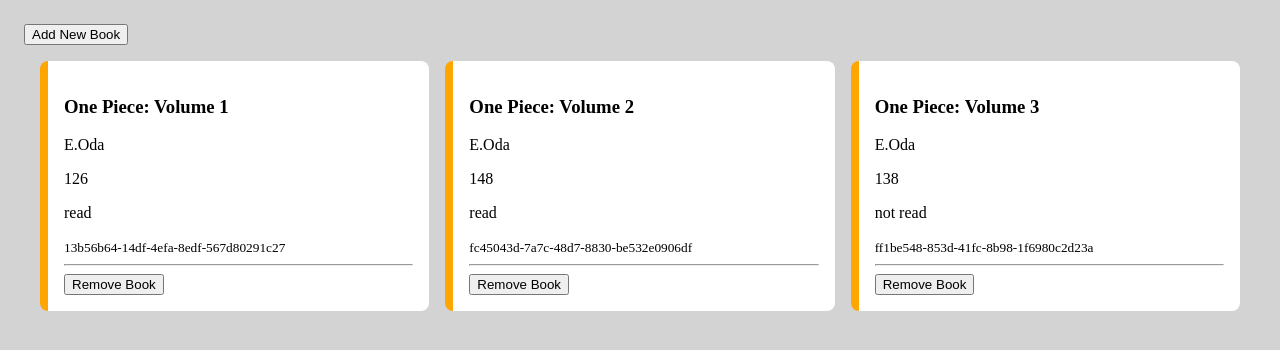
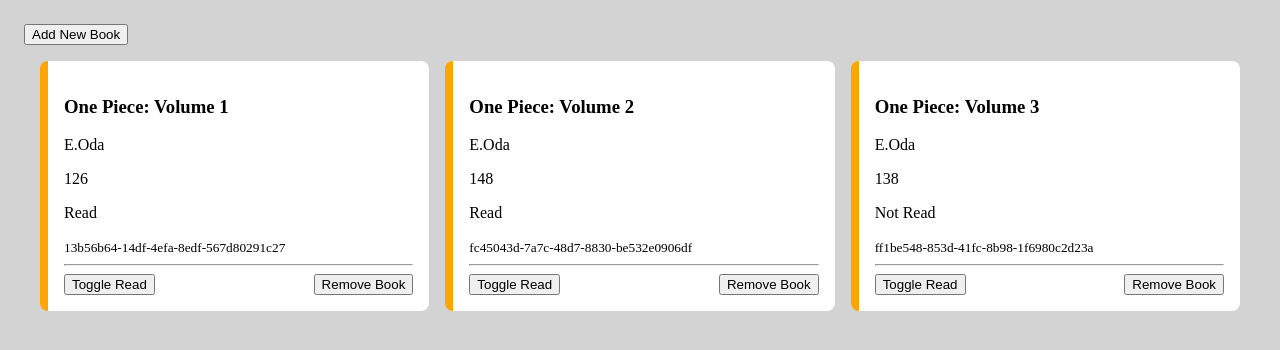
Before and after one commit to Declan-J/library, a plain HTML site: page index.html in a window 1280 px wide. Drawn offline with Linux system fonts and the light colour scheme.

Commit message:
Added remove book and toggle read status functionality

```diff
--- a/index.html
+++ b/index.html
@@ -25,9 +25,16 @@
             <label for="pages">Pages:</label>
             <input type="text" name="pages" id="pages" /><br /><br />
 
-            <label for="read">Read:</label>
-            <input type="text" name="read" id="read" /><br /><br />
+            <!-- <label for="read">Read:</label>
+            <input type="text" name="read" id="read" /> -->
 
+             <label for="read-select">Finished?</label>
+            <select id="read-select">
+              <option value="Read">Read</option>
+              <option value="Not Read">Not Read</option>
+            </select>
+
+            <br /><br />
             <button id="submit" type="submit">Confirm Details</button>
           </fieldset>
         </form>
--- a/script.js
+++ b/script.js
@@ -18,67 +18,88 @@
     myLibrary.push(newBook);
 }
 
-addBookToLibrary("One Piece: Volume 1", "E.Oda", 126, "read");
-addBookToLibrary("One Piece: Volume 2", "E.Oda", 148, "read");
-addBookToLibrary("One Piece: Volume 3", "E.Oda", 138, "not read");
+addBookToLibrary("One Piece: Volume 1", "E.Oda", 126, "Read");
+addBookToLibrary("One Piece: Volume 2", "E.Oda", 148, "Read");
+addBookToLibrary("One Piece: Volume 3", "E.Oda", 138, "Not Read");
 
 // --- DISPLAY LOGIC ---
 container = document.querySelector(".container");
-// counter used for card unique ID
-cardNumber = 0;
 
 function displayLibrary() {
+    // counter used for card unique ID
+    let cardNumber = 0;
+
     //Remove all cards (prevents dupes)
-        while (container.firstChild) {
-            container.removeChild(container.lastChild)
-        }
-    myLibrary.forEach((e) => {
+    while (container.firstChild) {
+        container.removeChild(container.lastChild)
+    }
+    myLibrary.forEach((book) => {
 
         // Create DOM elements for each entry in the library.
+        //Card
         const card = document.createElement("div")
         card.setAttribute("id", `card${cardNumber + 1}`);
         card.setAttribute("class", "card");
-        // card.setAttribute("data-id", `${e.id}`)
+
+        //Card children
+        const id = document.createElement("small");
+        id.append(book.id)
 
         const title = document.createElement("h3");
-        title.append(e.title);
+        title.append(book.title);
 
         const author = document.createElement("p");
-        author.append(e.author);
+        author.append(book.author);
 
         const pages = document.createElement("p");
-        pages.append(e.pages);
+        pages.append(book.pages);
 
         const read = document.createElement("p")
-        read.append(e.read)
+        read.append(book.read)
 
-        const id = document.createElement("small");
-        id.append(e.id)
+        const buttons_container = document.createElement("div")
+        buttons_container.setAttribute("class", "buttons_container")
 
-        const button = document.createElement("button");
-        button.append("Remove Book")
-        button.setAttribute("data-id", `${e.id}`)
+        const remove_btn = document.createElement("button");
+        remove_btn.append("Remove Book");
+        remove_btn.setAttribute("data-id", `${book.id}`);
+
+        const toggle_btn = document.createElement("button");
+        toggle_btn.append("Toggle Read");
+        toggle_btn.setAttribute("data-id", `${book.id}`);
+
+        buttons_container.append(toggle_btn, remove_btn);
 
         const hr = document.createElement("hr")
         const br = document.createElement("br")
 
-        card.append(title, author, pages, read, id, br, hr, button)
+        //Event Listeners
+        toggle_btn.addEventListener("click", (event) => {
+            toggleRead(event);
+        })
+
+        remove_btn.addEventListener("click", (e) => {
+            removeBook(e);
+        })
+
+        //Add to DOM Container
+        card.append(title, author, pages, read, id, br, hr, buttons_container)
         container.appendChild(card);
         cardNumber++;
     })
 }
 displayLibrary();
 
-// --- FORM LOGIC ---
+// --- FORM SUBMIT ---
 submit.addEventListener("click", (e) => {
     e.preventDefault();
 
-    // Get Inputs from Form
+    // Get Inputs from the Form
     const dialog = document.querySelector("dialog");
     let d_title = document.getElementById("title").value;
     let d_author = document.getElementById("author").value;
     let d_pages = document.getElementById("pages").value;
-    let d_read = document.getElementById("read").value;
+    let d_read = document.getElementById("read-select").value;
 
     // Push inputs into Library
     addBookToLibrary(d_title, d_author, d_pages, d_read);
@@ -86,3 +107,36 @@
 
     dialog.close();
 })
+
+// --- REMOVE BOOK ---
+function removeBook(event) {
+    //get "this" book id
+    const book_ID = event.target.getAttribute("data-id");
+
+    //find book id in library
+    let found = myLibrary.findIndex((book) => book.id === book_ID)
+
+    //splice library at found index
+    myLibrary.splice(found, 1)
+
+    //display library
+    displayLibrary();
+}
+
+// --- CHANGE READ STATUS
+function toggleRead(event) {
+    //get "this" book id
+    const book_ID = event.target.getAttribute("data-id");
+
+    //find book id in library
+    let found = myLibrary.findIndex((book) => book.id === book_ID)
+
+    if (myLibrary[found].read === "Read") {
+        myLibrary[found].read = "Not Read";
+    }
+    else {
+        myLibrary[found].read = "Read"
+    }
+
+    displayLibrary();
+}
--- a/style.css
+++ b/style.css
@@ -20,5 +20,9 @@
 
 dialog {
   margin: auto;
+}
 
+.buttons_container {
+  display: flex;
+  justify-content: space-between;
 }
```
